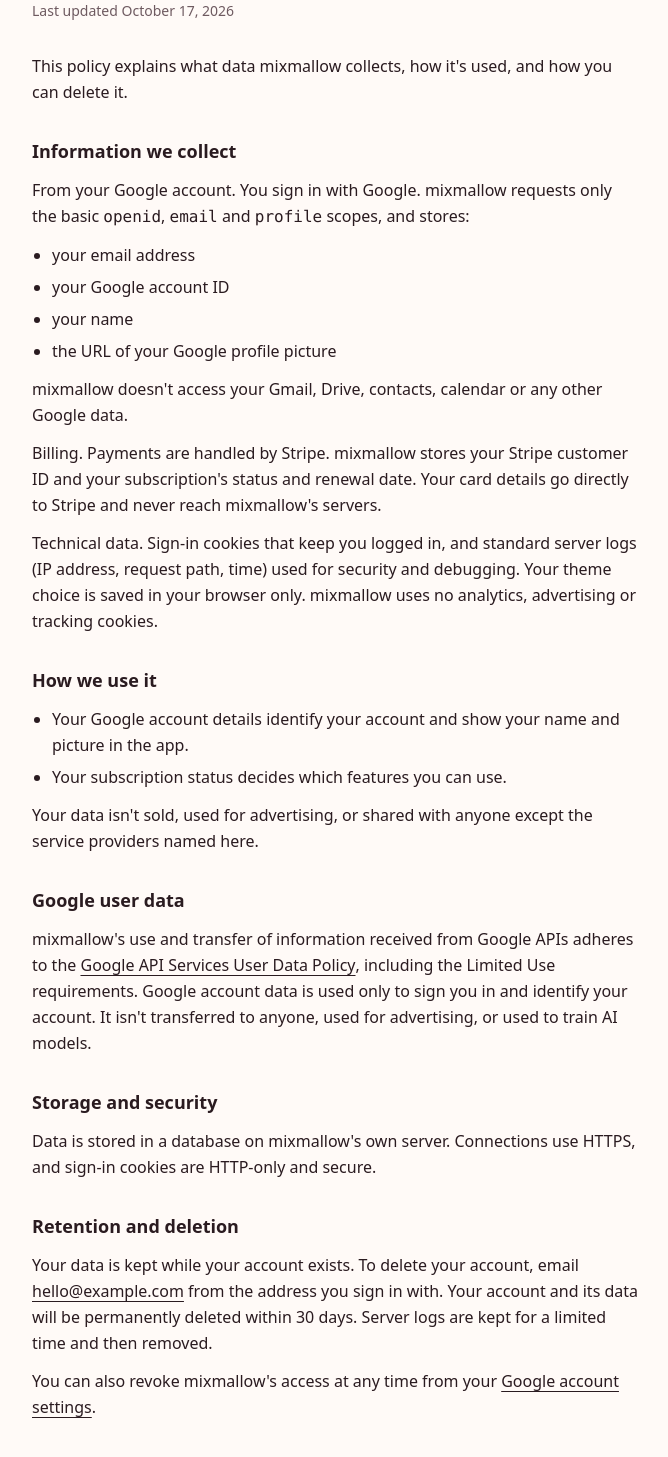
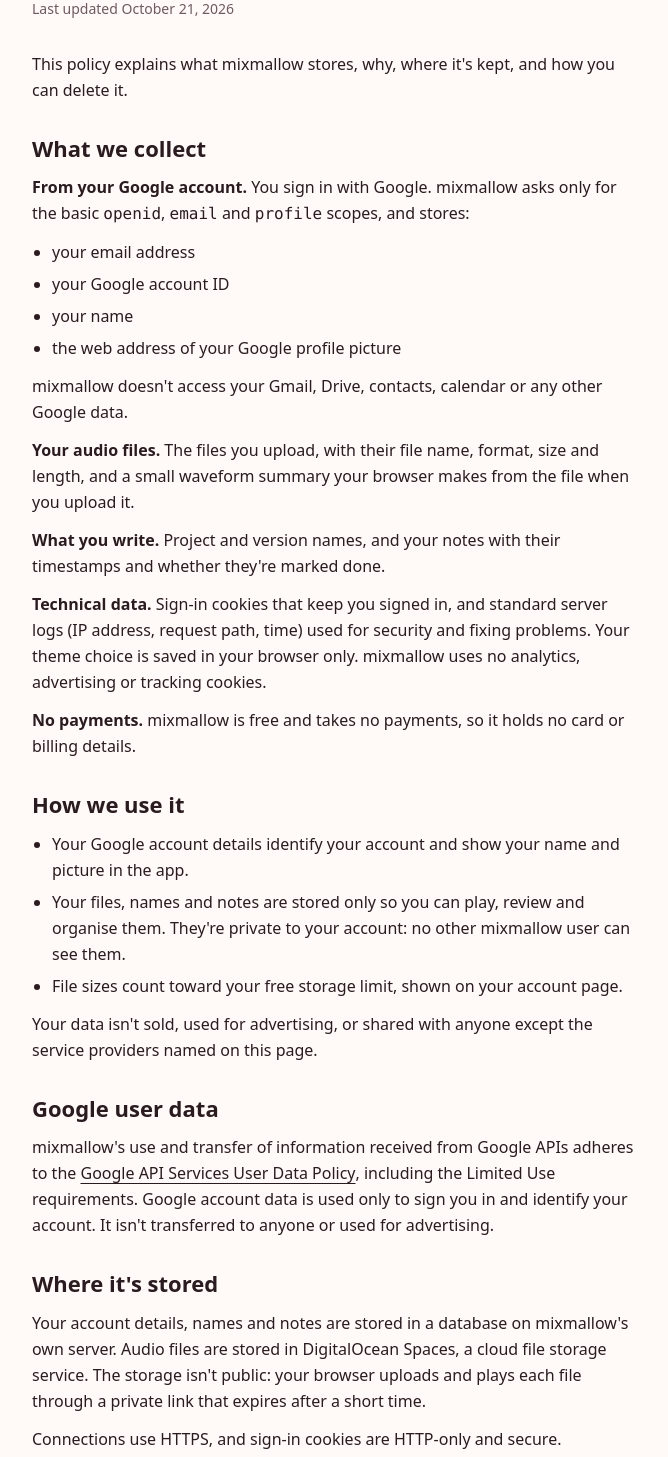
Before and after one commit to noah-lee/mixmallow, a React (Vite) app in the folder apps/web/: page /privacy in a window 1280 px wide. Shown: the part 140-1597 px from the top of the page, without its empty margins (304-972 px from the left). Built offline with nearby package versions, Linux system fonts and the light colour scheme; no server answers.

Commit message:
Add the privacy policy screen
Rewrite the policy for stored audio files and notes in Spaces, drop the Stripe section now that the app takes no payments, and bring legal headings onto the type scale.

```diff
--- a/apps/web/src/features/legal/legal-page.tsx
+++ b/apps/web/src/features/legal/legal-page.tsx
@@ -13,9 +13,7 @@
     <PageLayout>
       <article className="flex flex-col gap-8 leading-relaxed">
         <div className="flex flex-col gap-1">
-          <h1 className="font-heading text-2xl font-semibold sm:text-3xl">
-            {title}
-          </h1>
+          <h1 className="font-heading text-heading-1">{title}</h1>
           <p className="text-sm text-muted-foreground">
             Last updated {site.legalUpdated}
           </p>
@@ -35,7 +33,7 @@
 }) {
   return (
     <section className="flex flex-col gap-3 [&_a]:font-medium [&_a]:underline [&_a]:underline-offset-4 [&_ul]:flex [&_ul]:list-disc [&_ul]:flex-col [&_ul]:gap-1.5 [&_ul]:pl-5">
-      <h2 className="text-lg font-semibold">{title}</h2>
+      <h2 className="text-heading-2">{title}</h2>
       {children}
     </section>
   )
--- a/apps/web/src/lib/site.ts
+++ b/apps/web/src/lib/site.ts
@@ -8,5 +8,5 @@
   // Shown on the privacy policy and terms. Google's OAuth brand verification reviews both
   // pages, so it must be a real, monitored inbox.
   contactEmail: "hello@example.com",
-  legalUpdated: "October 17, 2026",
+  legalUpdated: "October 21, 2026",
 } as const
--- a/apps/web/src/routes/privacy.tsx
+++ b/apps/web/src/routes/privacy.tsx
@@ -6,9 +6,8 @@
 } from "@/features/legal/legal-page"
 import { site } from "@/lib/site"
 
-// Public: Google's OAuth brand verification reads this page. A starting template that matches
-// what the scaffold stores and sends (the users and stripe_* tables, the OAuth scopes, Stripe).
-// Keep it in step with the product, and bump site.legalUpdated when it changes.
+// Public: Google's OAuth brand verification reads this page. Keep it in step with what the
+// schema and storage driver keep, and bump site.legalUpdated when it changes.
 export const Route = createFileRoute("/privacy")({
   component: Privacy,
 })
@@ -17,14 +16,14 @@
   return (
     <LegalPage title="Privacy policy">
       <p>
-        This policy explains what data {site.name} collects, how it's used, and
+        This policy explains what {site.name} stores, why, where it's kept, and
         how you can delete it.
       </p>
 
-      <LegalSection title="Information we collect">
+      <LegalSection title="What we collect">
         <p>
-          <strong className="font-medium">From your Google account.</strong> You
-          sign in with Google. {site.name} requests only the basic{" "}
+          <strong className="font-semibold">From your Google account.</strong>{" "}
+          You sign in with Google. {site.name} asks only for the basic{" "}
           <code>openid</code>, <code>email</code> and <code>profile</code>{" "}
           scopes, and stores:
         </p>
@@ -32,24 +31,32 @@
           <li>your email address</li>
           <li>your Google account ID</li>
           <li>your name</li>
-          <li>the URL of your Google profile picture</li>
+          <li>the web address of your Google profile picture</li>
         </ul>
         <p>
           {site.name} doesn't access your Gmail, Drive, contacts, calendar or
           any other Google data.
         </p>
         <p>
-          <strong className="font-medium">Billing.</strong> Payments are handled
-          by Stripe. {site.name} stores your Stripe customer ID and your
-          subscription's status and renewal date. Your card details go directly
-          to Stripe and never reach {site.name}'s servers.
+          <strong className="font-semibold">Your audio files.</strong> The files
+          you upload, with their file name, format, size and length, and a small
+          waveform summary your browser makes from the file when you upload it.
         </p>
         <p>
-          <strong className="font-medium">Technical data.</strong> Sign-in
-          cookies that keep you logged in, and standard server logs (IP address,
-          request path, time) used for security and debugging. Your theme choice
-          is saved in your browser only. {site.name} uses no analytics,
+          <strong className="font-semibold">What you write.</strong> Project and
+          version names, and your notes with their timestamps and whether
+          they're marked done.
+        </p>
+        <p>
+          <strong className="font-semibold">Technical data.</strong> Sign-in
+          cookies that keep you signed in, and standard server logs (IP address,
+          request path, time) used for security and fixing problems. Your theme
+          choice is saved in your browser only. {site.name} uses no analytics,
           advertising or tracking cookies.
+        </p>
+        <p>
+          <strong className="font-semibold">No payments.</strong> {site.name} is
+          free and takes no payments, so it holds no card or billing details.
         </p>
       </LegalSection>
 
@@ -59,11 +66,19 @@
             Your Google account details identify your account and show your name
             and picture in the app.
           </li>
-          <li>Your subscription status decides which features you can use.</li>
+          <li>
+            Your files, names and notes are stored only so you can play, review
+            and organise them. They're private to your account: no other{" "}
+            {site.name} user can see them.
+          </li>
+          <li>
+            File sizes count toward your free storage limit, shown on your
+            account page.
+          </li>
         </ul>
         <p>
           Your data isn't sold, used for advertising, or shared with anyone
-          except the service providers named here.
+          except the service providers named on this page.
         </p>
       </LegalSection>
 
@@ -76,26 +91,37 @@
           </a>
           , including the Limited Use requirements. Google account data is used
           only to sign you in and identify your account. It isn't transferred to
-          anyone, used for advertising, or used to train AI models.
+          anyone or used for advertising.
         </p>
       </LegalSection>
 
-      <LegalSection title="Storage and security">
+      <LegalSection title="Where it's stored">
         <p>
-          Data is stored in a database on {site.name}'s own server. Connections
-          use HTTPS, and sign-in cookies are HTTP-only and secure.
+          Your account details, names and notes are stored in a database on{" "}
+          {site.name}'s own server. Audio files are stored in DigitalOcean
+          Spaces, a cloud file storage service. The storage isn't public: your
+          browser uploads and plays each file through a private link that
+          expires after a short time.
+        </p>
+        <p>
+          Connections use HTTPS, and sign-in cookies are HTTP-only and secure.
         </p>
       </LegalSection>
 
-      <LegalSection title="Retention and deletion">
+      <LegalSection title="Keeping and deleting your data">
         <p>
-          Your data is kept while your account exists. To delete your account,
-          email <ContactLink /> from the address you sign in with. Your account
-          and its data will be permanently deleted within 30 days. Server logs
-          are kept for a limited time and then removed.
+          Your data is kept while your account exists. When you delete a
+          version, its audio file and notes are deleted. When you delete a
+          project, all its versions, files and notes are deleted.
         </p>
         <p>
-          You can also revoke {site.name}'s access at any time from your{" "}
+          To delete your whole account, email <ContactLink /> from the address
+          you sign in with. Your account, files and notes will be permanently
+          deleted within 30 days. Server logs are kept for a limited time and
+          then removed.
+        </p>
+        <p>
+          You can also remove {site.name}'s access at any time from your{" "}
           <a href="https://myaccount.google.com/connections">
             Google account settings
           </a>
```
Also changed, not shown: 1 other file (tests, documents, lock files or other folders).
